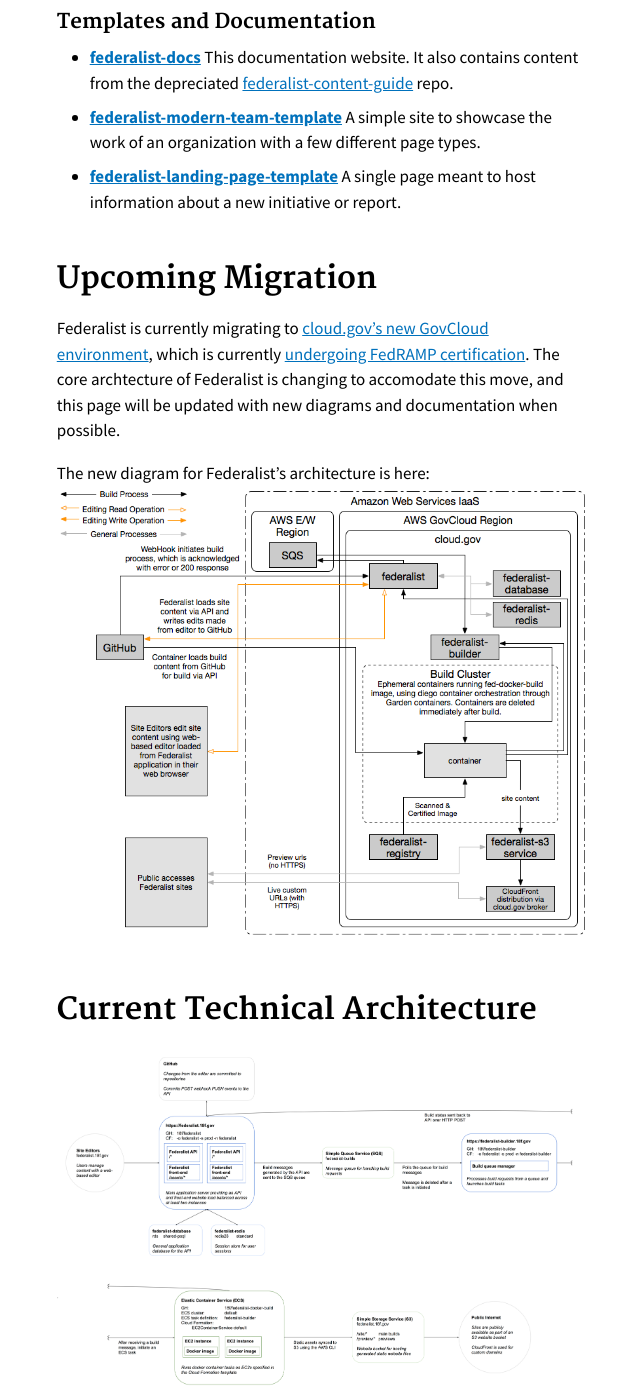
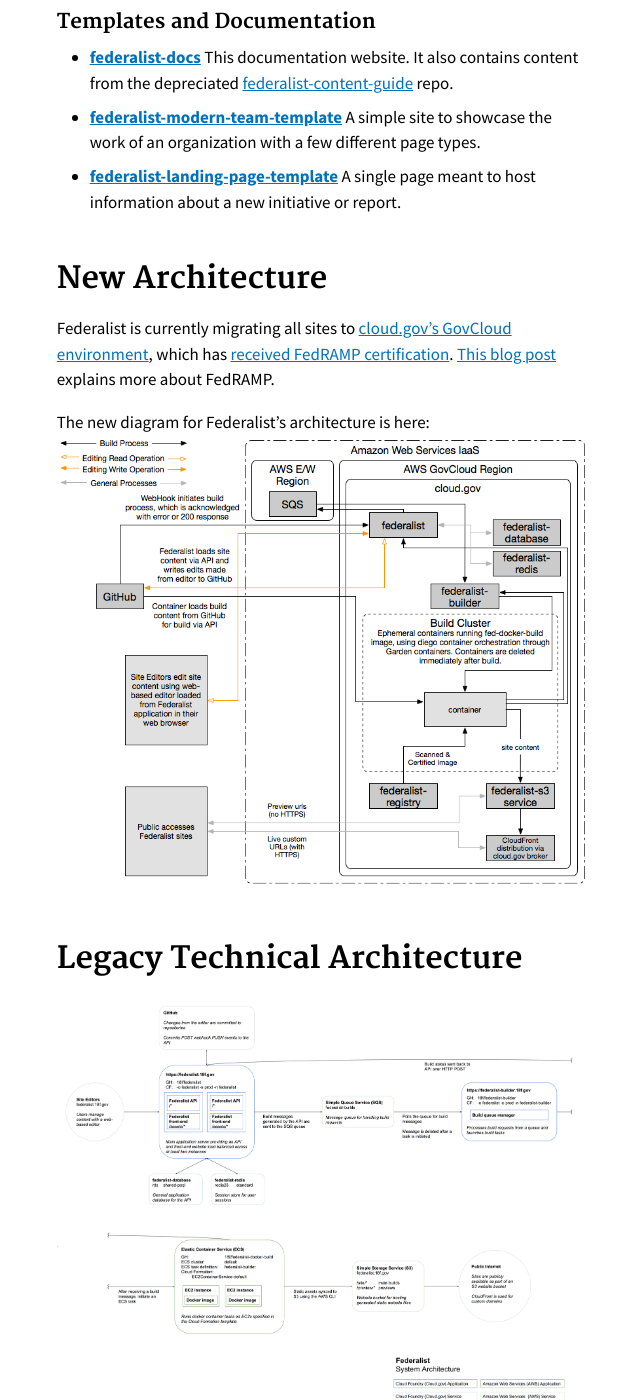
Before and after one commit to Macy-FK/federaliste, a Jekyll site: the page built from pages/how-federalist-works.md, in a window 1280 px wide and 1400 px high, scrolled down 1234 px. Shown: the whole window, without its empty margins (344-984 px from the left). Built offline with Jekyll 4.4.1, drawn with Linux system fonts in a browser that asks for light colours; Markdown is read by kramdown in place of the engine named in the settings; some of the changed text lies outside the part shown.

Commit message:
update federalist-docs page with more current GovCloud status

```diff
--- a/pages/how-federalist-works.md
+++ b/pages/how-federalist-works.md
@@ -22,26 +22,20 @@ We use GitHub to manage our work on Federalist. The main code repository for the
 - **[federalist-modern-team-template](https://github.com/18F/federalist-modern-team-template)** A simple site to showcase the work of an organization with a few different page types.
 - **[federalist-landing-page-template](https://github.com/18F/federalist-landing-page-template)** A single page meant to host information about a new initiative or report.
 
-## Upcoming Migration
+## New Architecture
 
-Federalist is currently migrating to [cloud.gov's new GovCloud environment](https://landing.apps.cloud.gov/docs/apps/govcloud/), which is currently [undergoing FedRAMP certification](https://marketplace.fedramp.gov/index.html#/product/18f-cloudgov). The core archtecture of Federalist is changing to accomodate this move, and this page will be updated with new diagrams and documentation when possible.
+Federalist is currently migrating all sites to [cloud.gov's GovCloud environment](https://landing.apps.cloud.gov/docs/apps/govcloud/), which has [received FedRAMP certification](https://marketplace.fedramp.gov/index.html#/product/18f-cloudgov). [This blog post](https://18f.gsa.gov/2017/02/02/cloud-gov-is-now-fedramp-authorized/) explains more about FedRAMP.
 
 The new diagram for Federalist's architecture is here: [![Diagram of Federalist architecture]({{site.baseurl}}/uploads/Federalist System Diagram 11-28-16.png)]({{site.baseurl}}/uploads/Federalist System Diagram 11-28-16.png)
 
 
-## Current Technical Architecture
+## Legacy Technical Architecture
 
 [![Diagram of Federalist architecture, described in the following text]({{site.baseurl}}/uploads/federalist-architecture-small.png)]({{site.baseurl}}/uploads/federalist-system-architecture.pdf)
 *[Download full diagram (PDF)]({{site.baseurl}}/uploads/federalist-system-architecture.pdf)*
 
-### Site Editors
 
-Users manage content with a web- based editor
-
-- federalist.18f.gov
-
-
-### https://federalist.18f.gov
+### https://federalist.fr.cloud.gov
 
 Main application server providing an API and front-end website load balanced across at least two instances
 
```
